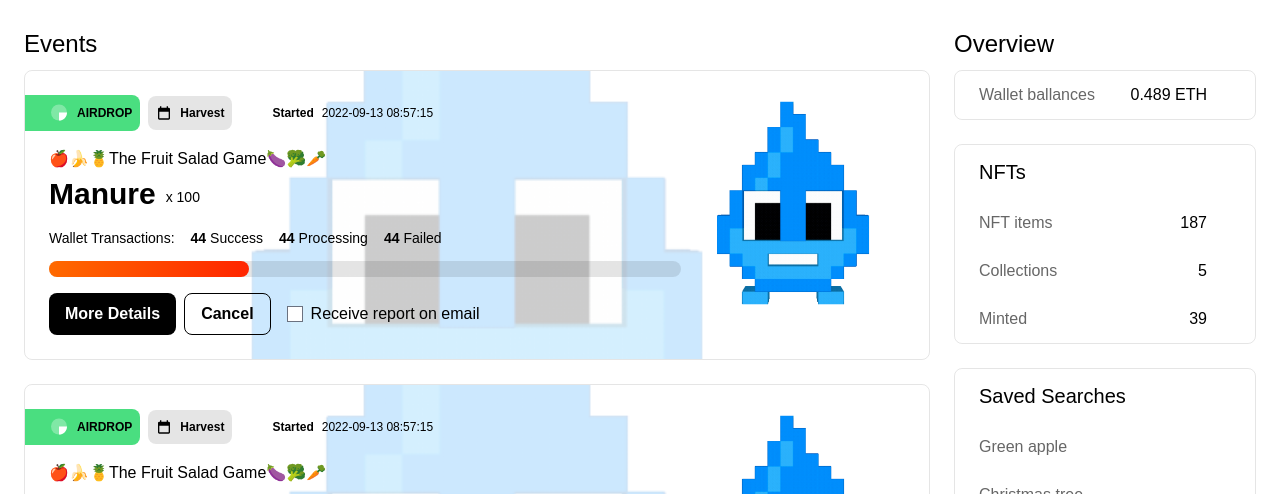
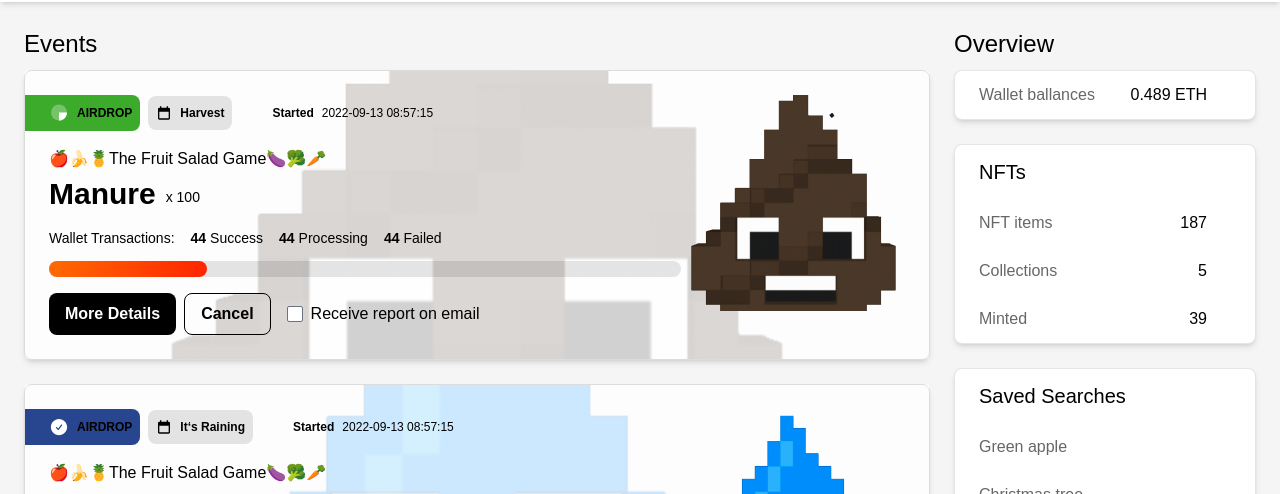
Before and after one commit to jeremyPWE/dutch0x-test, a Next.js app: page / in a window 1280 px wide. Shown: the part 306-800 px from the top of the page. Built offline with nearby package versions, Linux system fonts and the light colour scheme; some icons are missing; a web font is replaced by a local one.

Commit message:
update events and overview contents

```diff
--- a/src/components/DashboardSelect.js
+++ b/src/components/DashboardSelect.js
@@ -42,7 +42,7 @@ const selection = [
 
 function DashboardSelect() {
   return (
-    <Box className="flex gap-x-[16px] items-center justify-center">
+    <Box className="flex gap-x-[16px] items-center justify-center shadow-md bg-white">
       {selection.map((item) => (
         <div key={item.id} className="w-1/5 flex flex-col items-center">
           <div
--- a/src/components/EventCard.js
+++ b/src/components/EventCard.js
@@ -6,16 +6,20 @@ import { Icon } from "@iconify/react";
 
 function EventCard({ ...props }) {
   return (
-    <div className="border border-black/10 rounded-lg w-full relative">
-      <div class="absolute -z-10 inset-0 bg-cover bg-center bg-no-repeat bg-[url('/events/blue.png')]" />
+    <div className="border border-black/10 rounded-lg w-full relative shadow-md">
+      <div
+        class={`absolute -z-10 inset-0 bg-cover bg-center bg-no-repeat ${props.bgSrc}`}
+      />
       <div class="absolute -z-10 inset-0 bg-white bg-opacity-80" />
       <Box className="flex w-full justify-between">
         <div className="w-full">
           <div className="flex items-center gap-x-[8px] text-xxSmall">
-            <div className="flex items-center gap-x-[8px] px-[8px] py-[8px] bg-green-400 rounded-r-lg ml-[-24px] pl-[24px]">
+            <div
+              className={`flex items-center gap-x-[8px] px-[8px] py-[8px] rounded-r-lg ml-[-24px] pl-[24px] ${props.bgColor}`}
+            >
               <div className="relative w-[20px] h-[20px]">
                 <Image
-                  src="/loader.svg"
+                  src={props.loader}
                   alt="loader"
                   fill
                   className="object-cover"
@@ -28,7 +32,7 @@ function EventCard({ ...props }) {
                 icon="material-symbols:calendar-today"
                 className="w-[16px] h-[16px]"
               />
-              <p className="font-bold">Harvest</p>
+              <p className="font-bold">{props.progress}</p>
             </div>
             <div>
               <p className="flex items-center gap-x-[8px] px-[8px]">
@@ -44,7 +48,7 @@ function EventCard({ ...props }) {
             <div>
               <p className="text-small">🍎🍌🍍The Fruit Salad Game🍆🥦🥕</p>
               <div className="flex">
-                <h2 className="text-[30px] font-bold">Manure</h2>
+                <h2 className="text-[30px] font-bold">{props.title}</h2>
                 <p className="pl-[10px] pt-[16px] text-xSmall">x 100</p>
               </div>
             </div>
@@ -64,7 +68,9 @@ function EventCard({ ...props }) {
               </div>
             </div>
             <div className="w-full h-[16px] bg-black/10 rounded-full">
-              <div className="w-[200px] rounded-full h-full bg-gradient-to-r from-[#FF6A00] to-[#FF2500]" />
+              <div
+                className={`${props.progressBar} rounded-full h-full bg-gradient-to-r from-[#FF6A00] to-[#FF2500]`}
+              />
             </div>
           </div>
           <div className="flex pt-[16px] gap-x-[8px]">
@@ -74,7 +80,7 @@ function EventCard({ ...props }) {
               <input
                 type="checkbox"
                 id="email-checkbox"
-                className="text-black focus:ring-0 m-[8px]"
+                className="text-black focus:ring-0 m-[8px] rounded-sm"
               />
               <label htmlFor="email-checkbox text-small">
                 Receive report on email
@@ -84,8 +90,8 @@ function EventCard({ ...props }) {
         </div>
         <div className="relative w-[303px] h-[216px]">
           <Image
-            src="/events/blue.png"
-            alt="blue"
+            src={props.imgSrc}
+            alt={props.title}
             fill
             className="object-cover"
           />
--- a/src/components/Events.js
+++ b/src/components/Events.js
@@ -6,8 +6,24 @@ function Events() {
     <div className="w-3/4">
       <h2>Events</h2>
       <div className="flex flex-col pt-[8px] gap-[24px]">
-        <EventCard />
-        <EventCard />
+        <EventCard
+          bgSrc="bg-[url('/events/brownie.png')]"
+          loader="/loader.svg"
+          bgColor="bg-[#3CAA2A]"
+          progress="Harvest"
+          progressBar="w-1/4"
+          title="Manure"
+          imgSrc="/events/brownie.png"
+        />
+        <EventCard
+          bgSrc="bg-[url('/events/blue.png')]"
+          loader="/finished.svg"
+          bgColor="bg-[#28458F]"
+          progress="It&lsquo;s Raining"
+          progreesBar="w-full"
+          title="Water"
+          imgSrc="/events/blue.png"
+        />
       </div>
     </div>
   );
--- a/src/components/Navbar.js
+++ b/src/components/Navbar.js
@@ -7,7 +7,7 @@ import { Icon } from "@iconify/react";
 function Navbar() {
   return (
     <nav>
-      <Box className="flex items-center gap-x-[32px]">
+      <Box className="flex items-center gap-x-[32px] bg-white">
         <Link href="/" passHref>
           <div className="relative w-[145px] h-[36px]">
             <Image
--- a/src/components/OverviewBox.js
+++ b/src/components/OverviewBox.js
@@ -2,7 +2,7 @@ import React from "react";
 
 function OverviewBox({ children, ...props }) {
   return (
-    <div className="w-full rounded-lg border border-black/10 py-[12px] pl-[24px] pr-[16px] flex flex-col gap-y-[24px]">
+    <div className="w-full rounded-lg border border-black/10 py-[12px] pl-[24px] pr-[16px] flex flex-col gap-y-[24px] shadow-md bg-white">
       {props.title ? <h3 className="text-regular">{props.title}</h3> : null}
       {children}
     </div>
--- a/src/styles/globals.css
+++ b/src/styles/globals.css
@@ -23,7 +23,7 @@
 
 @layer base {
   body {
-    @apply font-satoshi;
+    @apply font-satoshi bg-[#F5F5F5];
   }
   h2 {
     @apply text-large;
```
